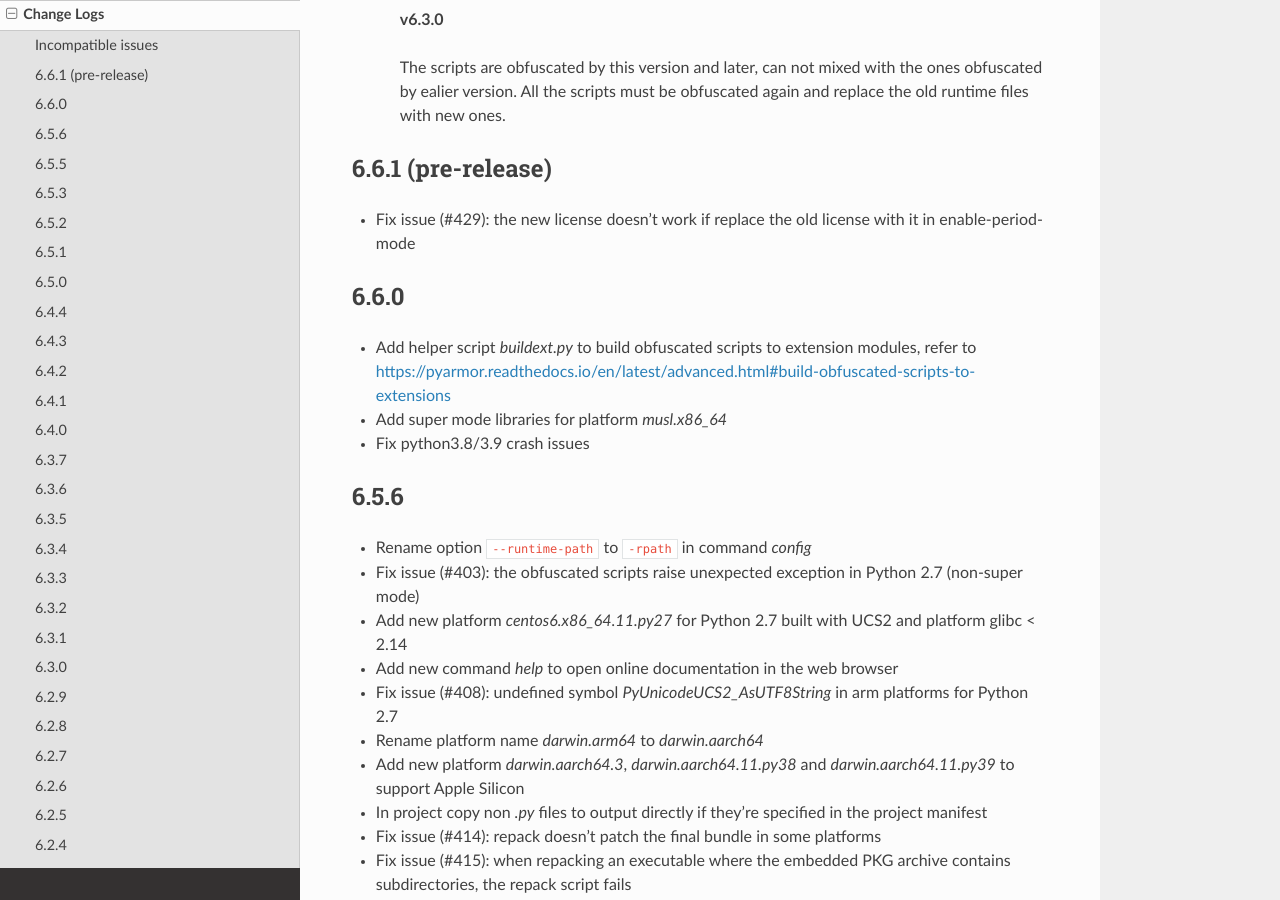
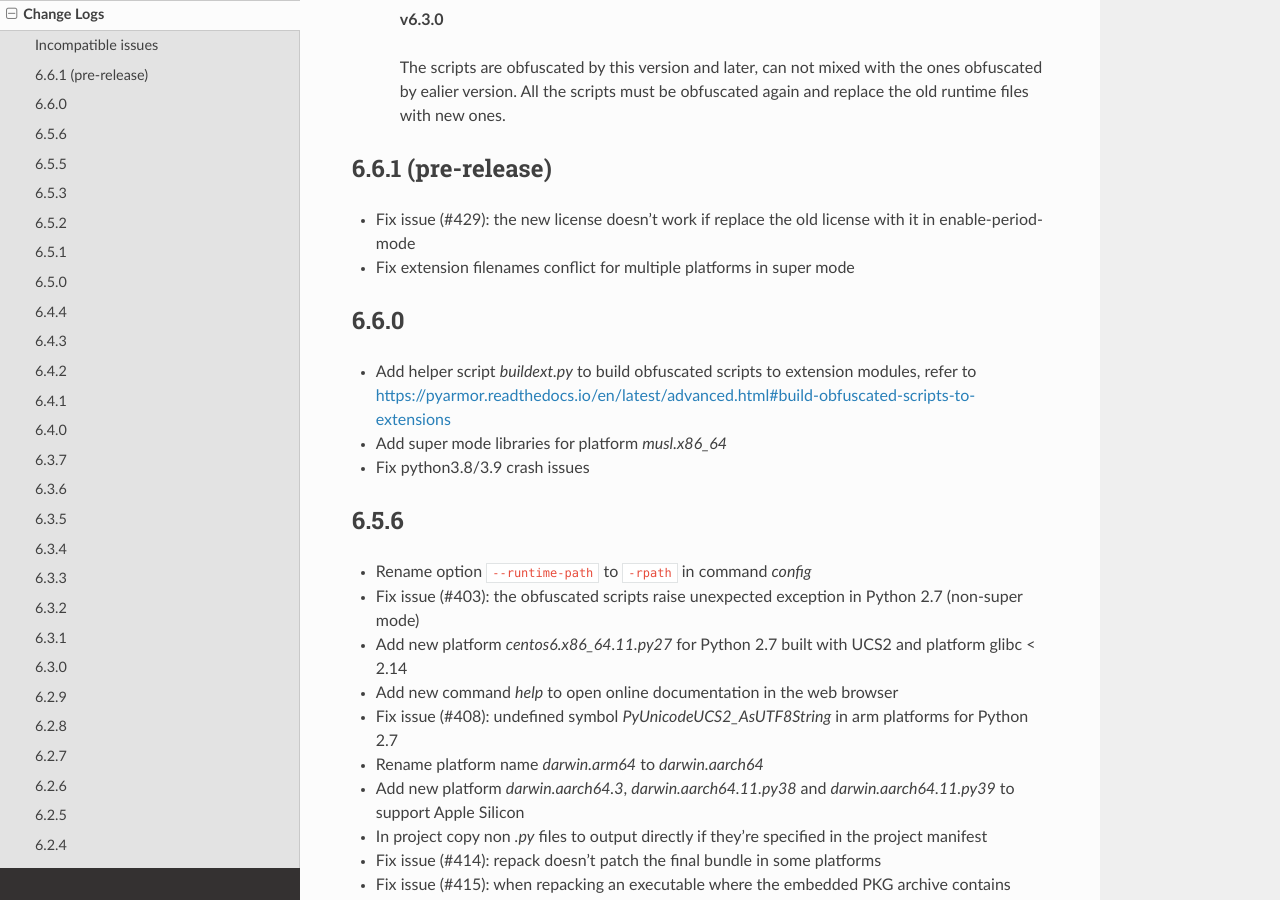
Before and after one commit to dashingsoft/pyarmor, a Sphinx documentation site: the page built from docs/change-logs.rst, in a window 1280 px wide and 900 px high, scrolled down 630 px. Built offline with Sphinx 7.4.7 and the Read the Docs theme 2.0.0, drawn with Linux system fonts in a browser that asks for light colours.

Commit message:
Add change log

```diff
--- a/docs/change-logs.rst
+++ b/docs/change-logs.rst
@@ -36,6 +36,7 @@
 -------------------
 * Fix issue (#429): the new license doesn't work if replace the old license with
   it in enable-period-mode
+* Fix extension filenames conflict for multiple platforms in super mode
 
 6.6.0
 -----
```
